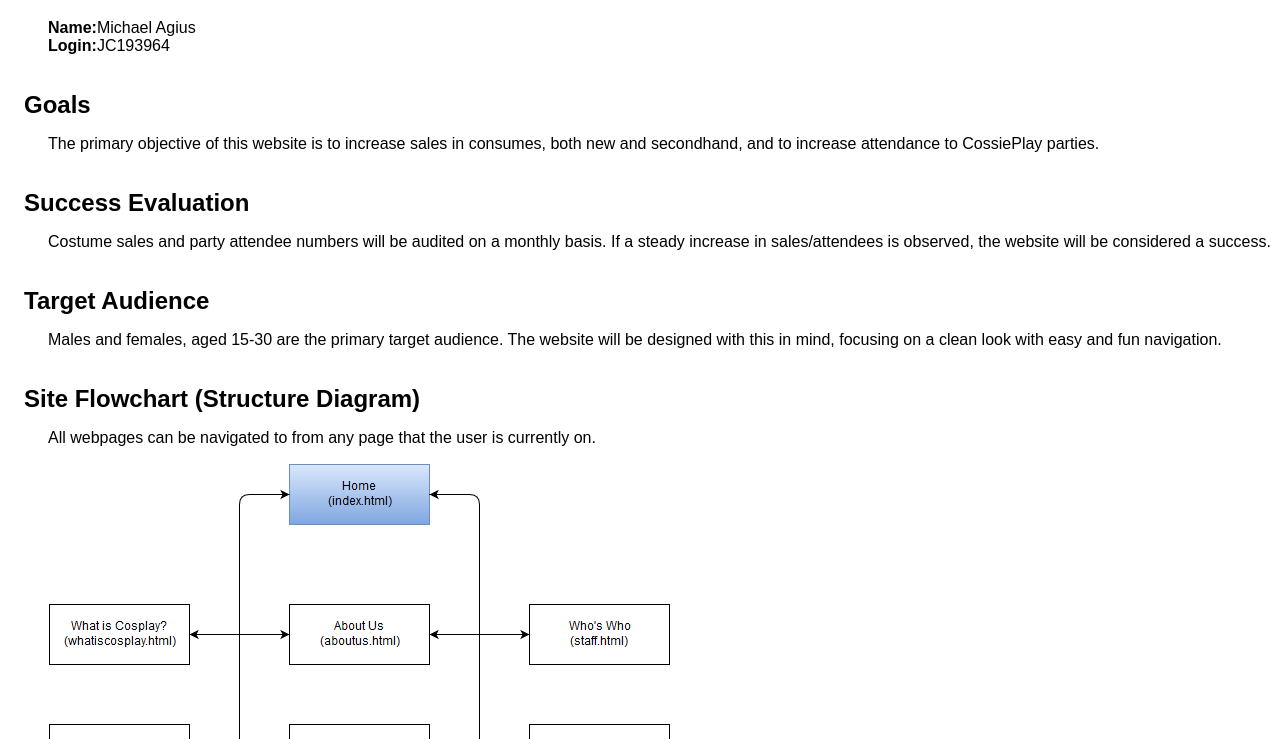
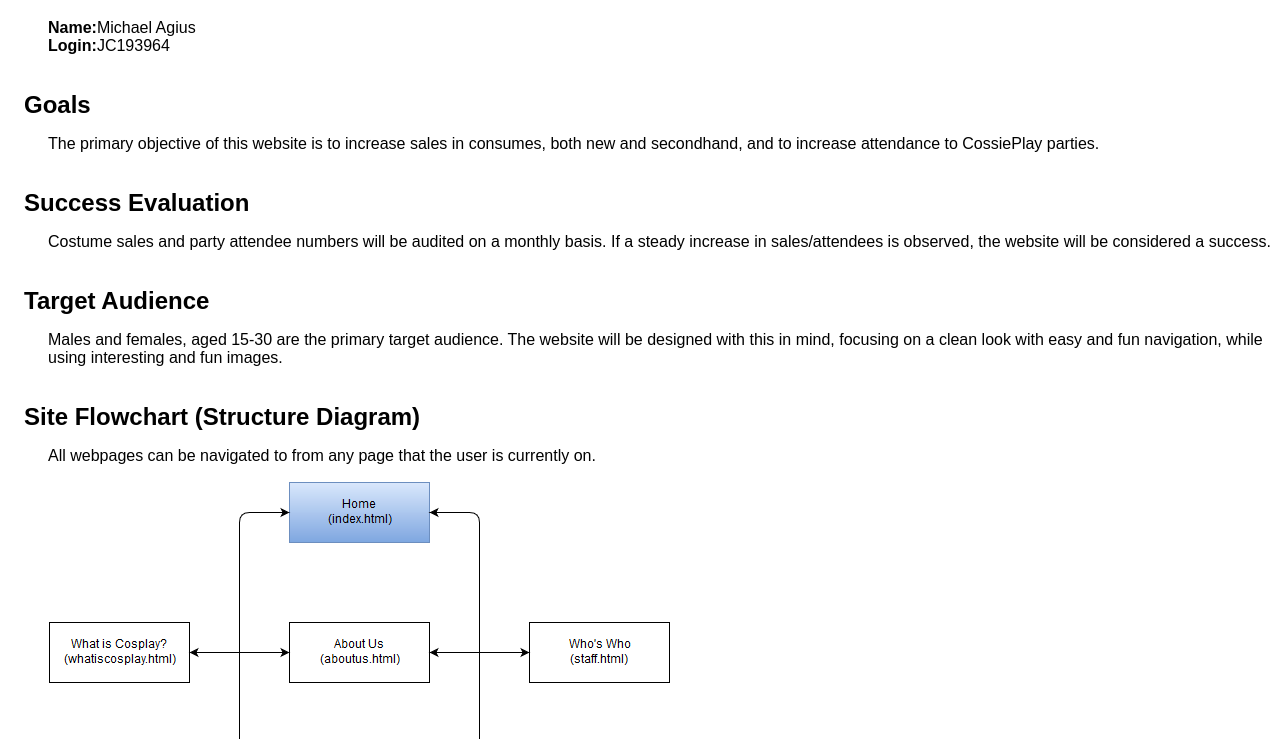
Before and after one commit to Agius90/CP1406-Task-1, a plain HTML site: page plan.html in a window 1280 px wide. Shown: the part 61-800 px from the top of the page. Drawn offline with Linux system fonts and the light colour scheme.

Commit message:
Edited plan
Edited plan.html.

```diff
--- a/plan.html
+++ b/plan.html
@@ -19,7 +19,7 @@
 <h2>Success Evaluation</h2>
 <p>Costume sales and party attendee numbers will be audited on a monthly basis. If a steady increase in sales/attendees is observed, the website will be considered a success.</p>
 <h2>Target Audience</h2>
-<p>Males and females, aged 15-30 are the primary target audience. The website will be designed with this in mind, focusing on a clean look with easy and fun navigation.</p>
+<p>Males and females, aged 15-30 are the primary target audience. The website will be designed with this in mind, focusing on a clean look with easy and fun navigation, while using interesting and fun images.</p>
 <h2>Site Flowchart (Structure Diagram)</h2>
 <p>All webpages can be navigated to from any page that the user is currently on.</p>
 <p><img src="images/flowchart.png" width="623" height="543" alt=""/></p>
```
